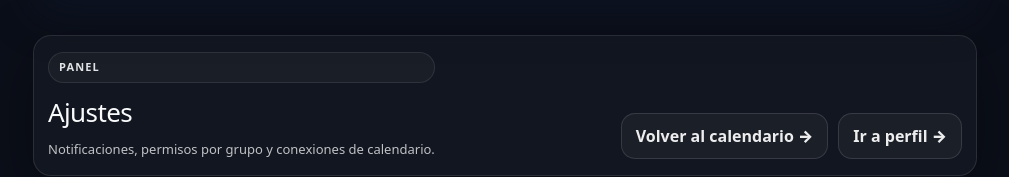
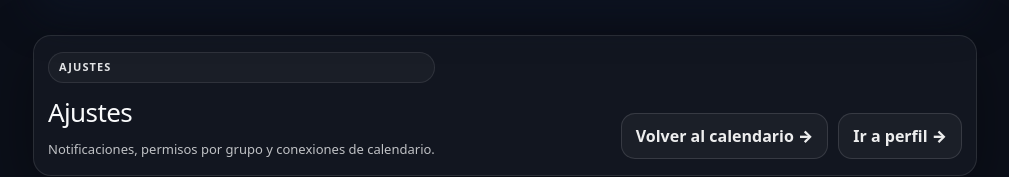
Before and after one commit to Fgainzall/syncplans-app, a Next.js app: page /settings in a window 1280 px wide. Shown: the part 246-423 px from the top of the page, without its empty margins (135-1144 px from the left). Built offline with nearby package versions, Linux system fonts and the light colour scheme; no server answers.

Commit message:
Align settings premium messaging with point 14 narrative

```diff
--- a/src/app/settings/SettingsClient.tsx
+++ b/src/app/settings/SettingsClient.tsx
@@ -408,7 +408,7 @@ refreshGoogleStatusWithRetry().catch(() => {});
 
           <section style={styles.hero}>
             <div>
-              <div style={styles.kicker}>Panel</div>
+              <div style={styles.kicker}>Ajustes</div>
               <h1 style={styles.h1}>{title}</h1>
               <div style={styles.sub}>
                 Notificaciones, permisos por grupo y conexiones de calendario.
```
